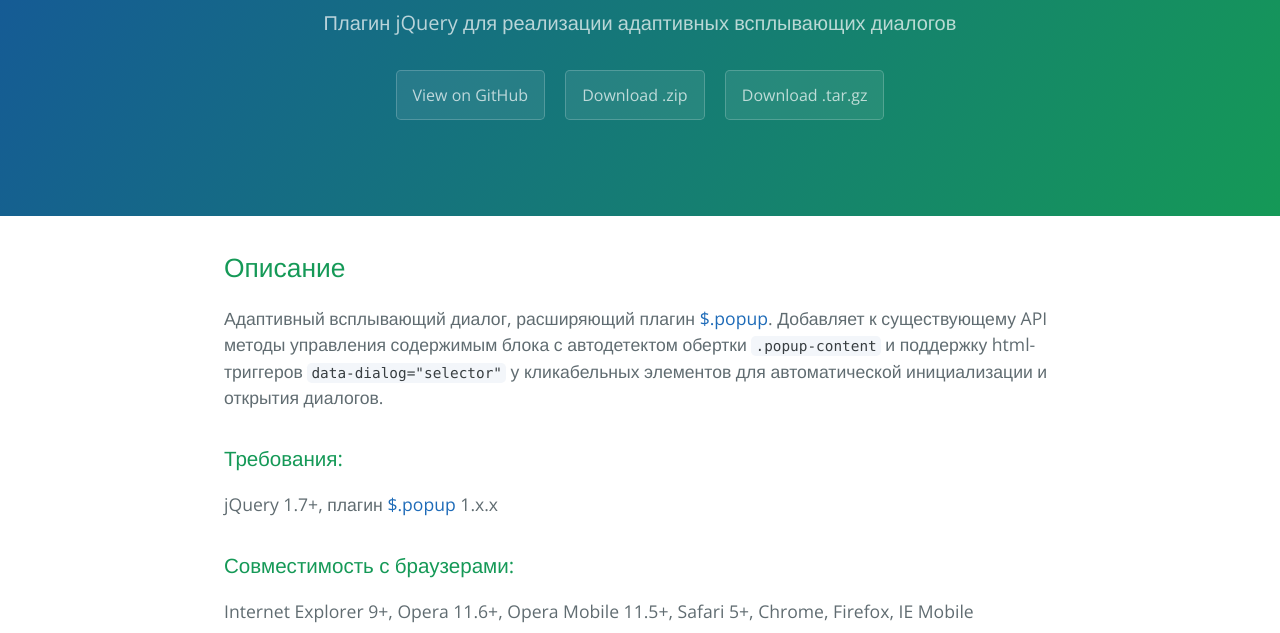
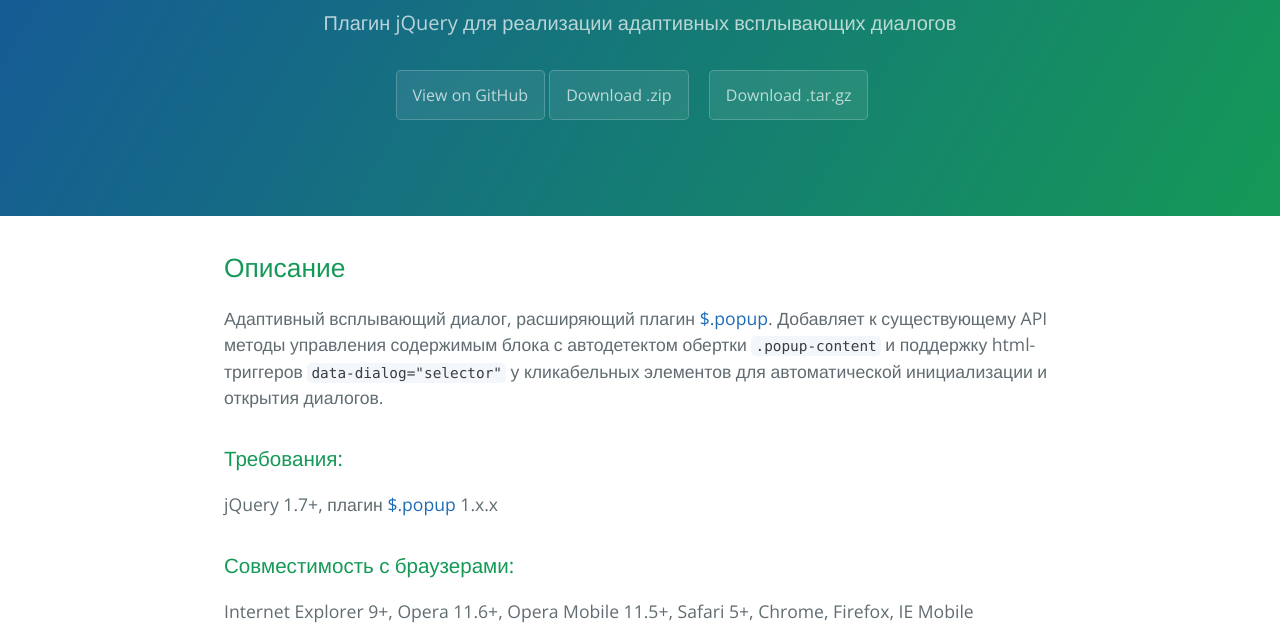
Before and after one commit to Konstantin-Kachurenko/jquery-popup-dialog, a plain HTML site: page index.html in a window 1280 px wide. Shown: the part 167-800 px from the top of the page. Drawn offline with nearby package versions, Linux system fonts and the light colour scheme.

Commit message:
Update stylesheet.css

```diff
--- a/stylesheets/stylesheet.css
+++ b/stylesheets/stylesheet.css
@@ -26,7 +26,7 @@ a {
   border-radius: 0.3rem;
   transition: color 0.2s, background-color 0.2s, border-color 0.2s; }
   .btn + .btn {
-    margin-left: 1rem; }
+    margin-right: 1rem; }
 
 .btn:hover {
   color: rgba(255, 255, 255, 0.8);
```
